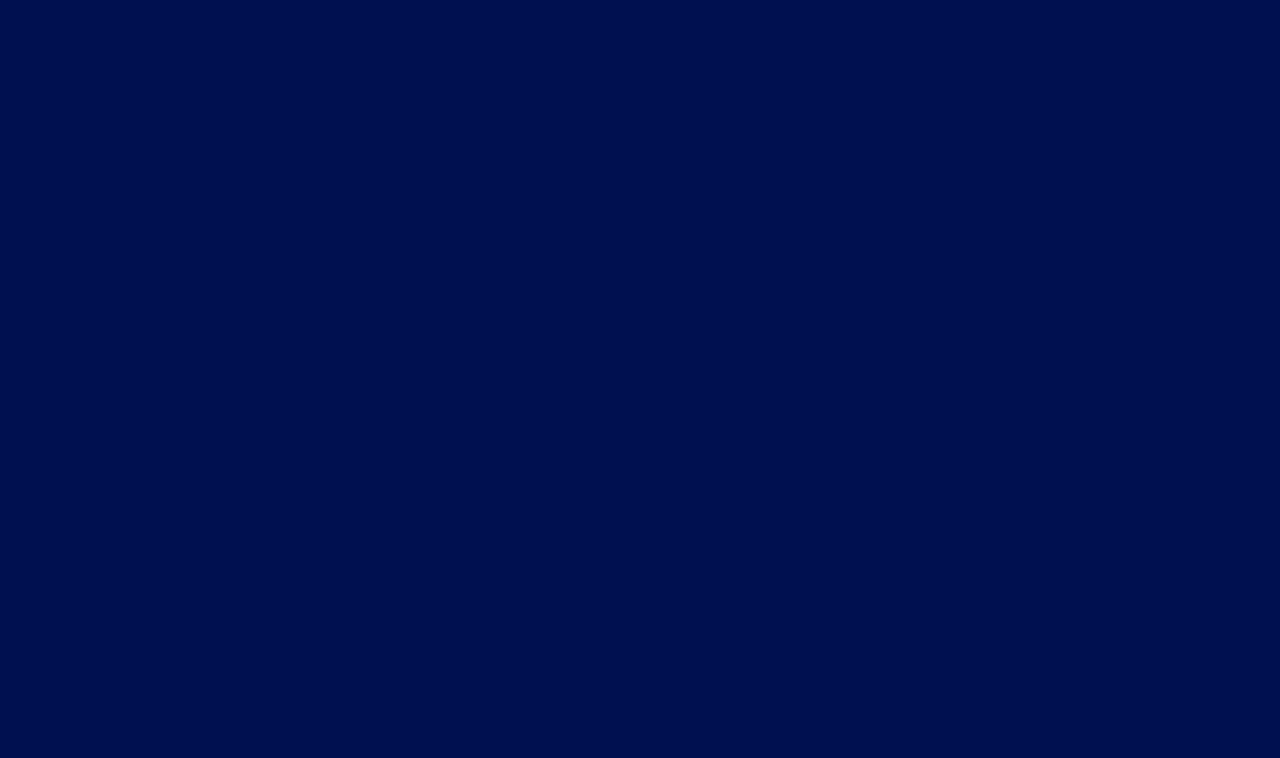
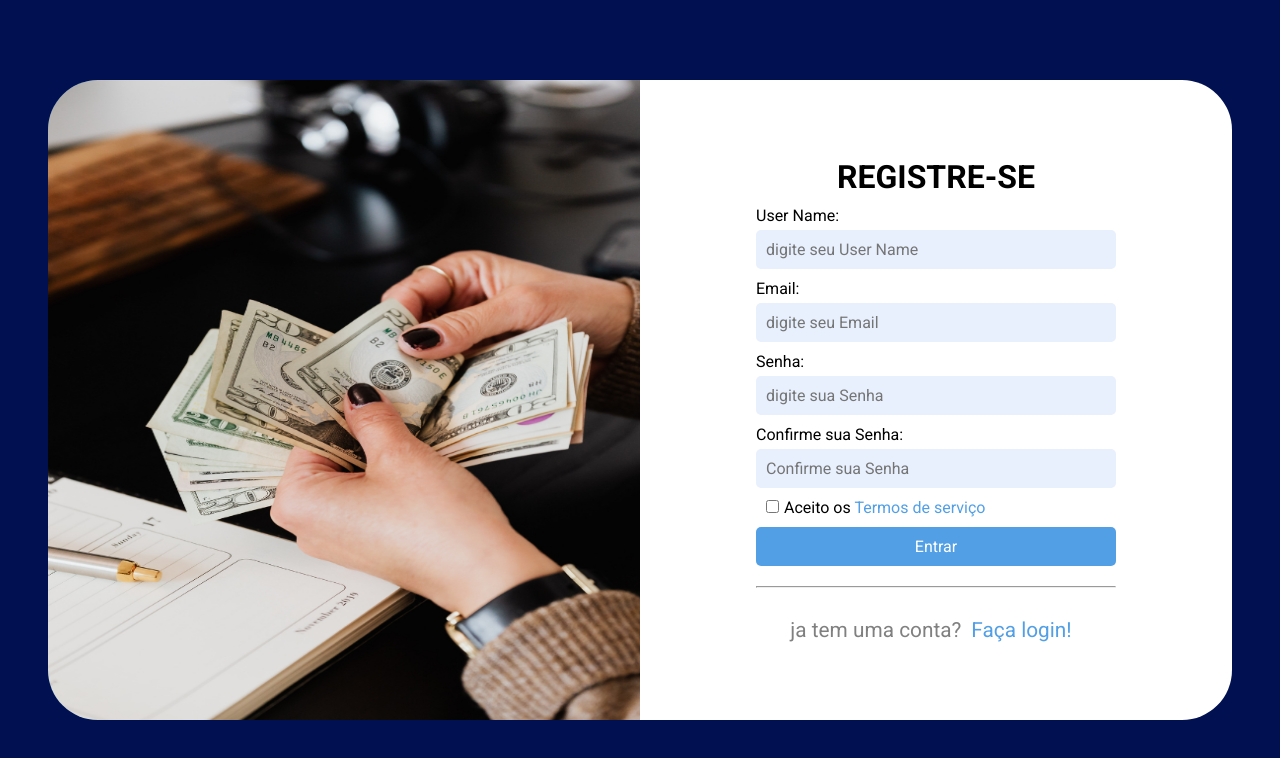
Before and after one commit to feh-franc0/Projeto-Pessoal-Frontend-PersonalFinanceTools, a React (Vite) app: page /register in a window 1280 px wide. Before the commit this address had no page. Shown: the top 758 px of the page. Built offline with nearby package versions, Linux system fonts and the light colour scheme.

Commit message:
adicionando tela de registro

```diff
--- a/src/Router.tsx
+++ b/src/Router.tsx
@@ -5,6 +5,8 @@ import { Products } from './pages/Products'
 import { DefaultLayout } from './layouts/DefaultLayout/index'
 import { AdminLayout } from './layouts/AdminLayout/index'
 import { Login } from './pages/Login'
+import { Register } from './pages/Register'
+import { LoginAndRegister } from './layouts/LoginAndRegister'
 
 export function Router() {
   //* Apartir do "/" coloque o estilo DefaultLayout <Route path="/" element={<DefaultLayout />}>
@@ -14,13 +16,17 @@ export function Router() {
 
   return (
     <Routes>
-      <Route path="/" element={<Login />} />
+      <Route path="/" element={<LoginAndRegister />}>
+        <Route path="/" element={<Login />} />
+        <Route path="/register" element={<Register />} />
+      </Route>
 
       <Route path="/" element={<DefaultLayout />}>
-        <Route path="/products" element={<Products />} />
+        <Route path="/register" element={<Register />} />
       </Route>
 
       <Route path="/admin" element={<AdminLayout />}>
+        <Route path="/admin/products" element={<Products />} />
         <Route path="/admin/" element={<DashBoard />} />
       </Route>
     </Routes>
--- /dev/null
+++ b/src/layouts/LoginAndRegister/index.tsx
@@ -0,0 +1,72 @@
+import { Outlet } from 'react-router-dom'
+// import { Header } from '../../components/Header'
+import { LoginContainer, SideLeft, SideRight } from './styles'
+
+import imgSideLeft from '../../assets/loginPic.png'
+// import iconGoogle from '../../assets/GoogleG.png'
+
+export function LoginAndRegister() {
+  // ? <Outlet /> = um espaço para ser inserido algum conteúdo
+  return (
+    // <LayoutContainer>
+    //   <Header />
+    //   <Outlet />
+    // </LayoutContainer>
+
+    <LoginContainer>
+      <SideLeft>
+        <img src={imgSideLeft} alt="" />
+      </SideLeft>
+      <SideRight>
+        <Outlet />
+        {/* <div className="form">
+          <form id="login-form">
+            <h1>LOGIN</h1>
+            <label htmlFor="email">Email:</label>
+            <input
+              type="email"
+              placeholder="digite seu Email"
+              id="email"
+              name="email"
+              required
+            />
+
+            <label htmlFor="password">Senha:</label>
+            <input
+              type="password"
+              placeholder="digite sua Senha"
+              id="password"
+              name="password"
+              required
+            />
+
+            <div className="remeberAndForgot">
+              <div className="remember-me">
+                <input type="checkbox" id="remember" name="remember" />
+                <label htmlFor="remember">Lembrar-me</label>
+              </div>
+
+              <div className="forgot-password">
+                <a href="#">Esqueceu a senha?</a>
+              </div>
+            </div>
+
+            <button type="submit">Entrar</button>
+
+            <div className="register">
+              <p>Não tem uma conta?</p>
+              <a href="#">Registre-se</a>
+            </div>
+
+            <div className="login-with-google">
+              <p>Logar com:</p>
+              <button>
+                <img src={iconGoogle} alt="" />
+              </button>
+            </div>
+          </form>
+        </div> */}
+      </SideRight>
+    </LoginContainer>
+  )
+}
--- /dev/null
+++ b/src/layouts/LoginAndRegister/styles.ts
@@ -0,0 +1,166 @@
+import styled from 'styled-components'
+
+export const LayoutContainer = styled.div`
+  max-width: 74rem;
+  height: calc(100vh - 10rem);
+  margin: 5rem auto;
+  padding: 2.5rem;
+
+  background: ${(props) => props.theme['gray-700']};
+  border-radius: 8px;
+
+  display: flex;
+  flex-direction: column;
+`
+
+export const LoginContainer = styled.div`
+  max-width: 74rem;
+  height: calc(100vh - 10rem);
+  margin: 5rem auto;
+  /* padding: 2.5rem; */
+
+  /* background: ${(props) => props.theme['color-primary']};
+  border-radius: 8px; */
+
+  display: flex;
+  justify-content: center;
+`
+
+export const SideLeft = styled.div`
+  color: blue;
+  width: 50%;
+  text-align: center;
+  background-color: ${(props) => props.theme['color-primary']};
+  /* background-image: url('../../../loginpicture.jpg'); */
+  border-top-left-radius: 50px;
+  border-bottom-left-radius: 50px;
+
+  img {
+    width: 100%;
+    height: 100%;
+    border-top-left-radius: 50px;
+    border-bottom-left-radius: 50px;
+  }
+`
+
+export const SideRight = styled.div`
+  width: 50%;
+  background-color: ${(props) => props.theme.white};
+  display: flex;
+  justify-content: center;
+  align-items: center;
+  border-top-right-radius: 50px;
+  border-bottom-right-radius: 50px;
+  color: #000;
+
+  h1 {
+    text-align: center;
+    justify-content: center;
+    margin-bottom: 10px;
+  }
+
+  #login-form {
+    /* background-color: red;  */
+    width: 100vw;
+    margin: 0px;
+  }
+
+  form {
+    display: flex;
+    flex-direction: column;
+    max-width: 400px;
+    margin: 0 auto;
+    padding: 20px;
+    /* border: 1px solid #ccc; */
+    border-radius: 5px;
+  }
+
+  label {
+    margin-bottom: 5px;
+  }
+
+  input[type='email'],
+  input[type='password'] {
+    padding: 10px;
+    margin-bottom: 10px;
+    border: 0px solid #ccc;
+    border-radius: 5px;
+    font-size: 16px;
+    background-color: #e8f0fe;
+    color: #feffff;
+  }
+
+  .remeberAndForgot {
+    display: flex;
+    justify-content: space-between;
+    margin-bottom: 10px;
+  }
+
+  .remember-me {
+    input {
+      margin-right: 5px;
+    }
+    label {
+    }
+  }
+
+  .forgot-password {
+    display: flex;
+    justify-content: space-between;
+    margin-bottom: 10px;
+
+    a {
+      text-decoration: none;
+      color: #529fe5;
+    }
+  }
+
+  button[type='submit'] {
+    padding: 10px;
+    border: none;
+    border-radius: 5px;
+    background-color: #529fe5;
+    color: #fff;
+    font-size: 16px;
+    cursor: pointer;
+  }
+
+  .register {
+    display: flex;
+    align-items: center;
+    margin-top: 20px;
+    p {
+      margin-right: 5px;
+    }
+    a {
+      color: #529fe5;
+    }
+  }
+
+  .login-with-google {
+    display: block;
+    margin-top: 20px;
+    text-align: center;
+    justify-content: center;
+
+    p {
+      margin-right: 5px;
+    }
+
+    button {
+      padding: 10px;
+      border: none;
+      border-radius: 5px;
+      background-color: #fff;
+      color: #000;
+      font-size: 16px;
+      cursor: pointer;
+      /* box-shadow: 1px 1px 1px #ccc; */
+
+      img {
+        display: block;
+        width: 50px;
+      }
+    }
+  }
+`
--- a/src/pages/Login/index.tsx
+++ b/src/pages/Login/index.tsx
@@ -1,24 +1,9 @@
-import { LoginContainer, SideLeft, SideRight } from './styles'
-
-import imgSideLeft from '../../assets/loginPic.png'
+import { NavLink } from 'react-router-dom'
 import iconGoogle from '../../assets/GoogleG.png'
 
 export function Login() {
-  // ? <Outlet /> = um espaço para ser inserido algum conteúdo
   return (
-    <LoginContainer>
-      <SideLeft>
-        <img src={imgSideLeft} alt="" />
-      </SideLeft>
-      <SideRight>
     <div className="form">
-          {/* <form action="">
-            <label htmlFor="username">Usuário:</label>
-            <input type="text" id="username" name="username" />
-            <label htmlFor="password">Senha:</label>
-            <input type="password" id="password" name="password" />
-            <input type="submit" value="Entrar" />
-          </form> */}
       <form id="login-form">
         <h1>LOGIN</h1>
         <label htmlFor="email">Email:</label>
@@ -46,7 +31,7 @@ export function Login() {
           </div>
 
           <div className="forgot-password">
-                <a href="#">Esqueceu a senha?</a>
+            <NavLink to="/register">Esqueceu a senha?</NavLink>
           </div>
         </div>
 
@@ -54,7 +39,7 @@ export function Login() {
 
         <div className="register">
           <p>Não tem uma conta?</p>
-              <a href="#">Registre-se</a>
+          <NavLink to="/register">Registre-se</NavLink>
         </div>
 
         <div className="login-with-google">
@@ -65,7 +50,5 @@ export function Login() {
         </div>
       </form>
     </div>
-      </SideRight>
-    </LoginContainer>
   )
 }
--- /dev/null
+++ b/src/pages/Register/index.tsx
@@ -0,0 +1,68 @@
+import { NavLink } from 'react-router-dom'
+import { RegisterContainer } from './styles'
+
+export function Register() {
+  return (
+    <RegisterContainer>
+      <div className="form">
+        <form id="login-form">
+          <h1>REGISTRE-SE</h1>
+
+          <label htmlFor="userName">User Name:</label>
+          <input
+            type="text"
+            placeholder="digite seu User Name"
+            className="userName"
+            id="userName"
+            name="userName"
+            required
+          />
+
+          <label htmlFor="email">Email:</label>
+          <input
+            type="email"
+            placeholder="digite seu Email"
+            id="email"
+            name="email"
+            required
+          />
+
+          <label htmlFor="password">Senha:</label>
+          <input
+            type="password"
+            placeholder="digite sua Senha"
+            id="password"
+            name="password"
+            required
+          />
+
+          <label htmlFor="ConfirmPassword">Confirme sua Senha:</label>
+          <input
+            type="password"
+            placeholder="Confirme sua Senha"
+            id="ConfirmPassword"
+            name="ConfirmPassword"
+            required
+          />
+
+          <div className="remeberAndForgot">
+            <div className="terms">
+              <input type="checkbox" id="remember" name="remember" />
+              <label htmlFor="remember">Aceito os </label>
+              <NavLink to="/">Termos de serviço</NavLink>
+            </div>
+          </div>
+
+          <button type="submit">Entrar</button>
+
+          <hr style={{ marginBottom: '10px' }} />
+
+          <div className="haveAccount">
+            <p>ja tem uma conta?</p>
+            <NavLink to="/">Faça login!</NavLink>
+          </div>
+        </form>
+      </div>
+    </RegisterContainer>
+  )
+}
--- /dev/null
+++ b/src/pages/Register/styles.ts
@@ -0,0 +1,116 @@
+import styled from 'styled-components'
+
+export const RegisterContainer = styled.div`
+  h1 {
+    text-align: center;
+    justify-content: center;
+    margin-bottom: 10px;
+  }
+
+  #login-form {
+    /* background-color: red;  */
+    width: 100vw;
+    margin: 0px;
+  }
+
+  form {
+    display: flex;
+    flex-direction: column;
+    max-width: 400px;
+    margin: 0 auto;
+    padding: 20px;
+    /* border: 1px solid #ccc; */
+    border-radius: 5px;
+  }
+  .userName,
+  input[type='email'],
+  input[type='password'] {
+    padding: 10px;
+    margin-bottom: 10px;
+    border: 0px solid #ccc;
+    border-radius: 5px;
+    font-size: 16px;
+    background-color: #e8f0fe;
+    color: #feffff;
+  }
+
+  .remeberAndForgot {
+    display: flex;
+    justify-content: space-between;
+    margin-bottom: 10px;
+  }
+
+  .terms {
+    margin: auto 10px;
+    input {
+      margin-right: 5px;
+    }
+    a {
+      text-decoration: none;
+      color: #529fe5;
+    }
+  }
+
+  .forgot-password {
+    display: flex;
+    justify-content: space-between;
+    margin-bottom: 10px;
+
+    a {
+      text-decoration: none;
+      color: #529fe5;
+    }
+  }
+
+  button[type='submit'] {
+    padding: 10px;
+    border: none;
+    border-radius: 5px;
+    background-color: #529fe5;
+    color: #fff;
+    font-size: 16px;
+    cursor: pointer;
+    margin-bottom: 20px;
+  }
+
+  .register {
+    display: flex;
+    align-items: center;
+    margin-top: 20px;
+    p {
+      margin-right: 5px;
+    }
+    a {
+      color: #529fe5;
+    }
+  }
+
+  .haveAccount {
+    display: block;
+    margin-top: 20px;
+    text-align: center;
+    justify-content: center;
+
+    p {
+      display: inline-block;
+      /* margin-right: 5px; */
+      font-size: 1.3rem;
+      color: #808080;
+    }
+
+    a {
+      display: inline-block;
+      font-size: 1.3rem;
+      color: #808080;
+      /* padding: 10px; */
+      /* border: none; */
+      /* border-radius: 5px; */
+      /* background-color: #fff; */
+      color: #529fe5;
+      margin: auto 10px;
+      text-decoration: none;
+      cursor: pointer;
+      /* box-shadow: 1px 1px 1px #ccc; */
+    }
+  }
+`
```
Also changed, not shown: img/ScreenPageRegister.png (added), 1 other file (tests, documents, lock files or other folders). Lines whose indentation alone changed are shown as unchanged.
